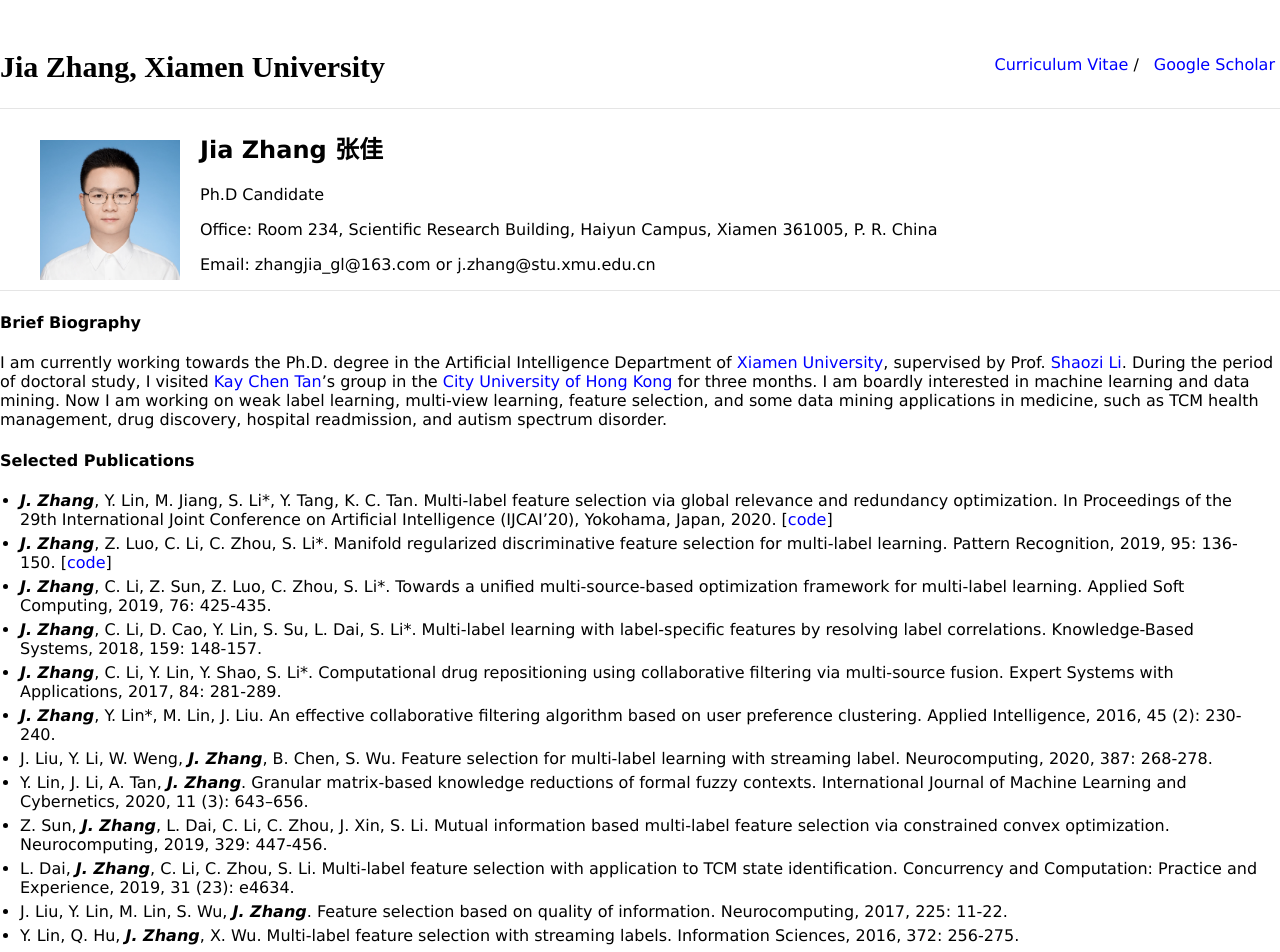
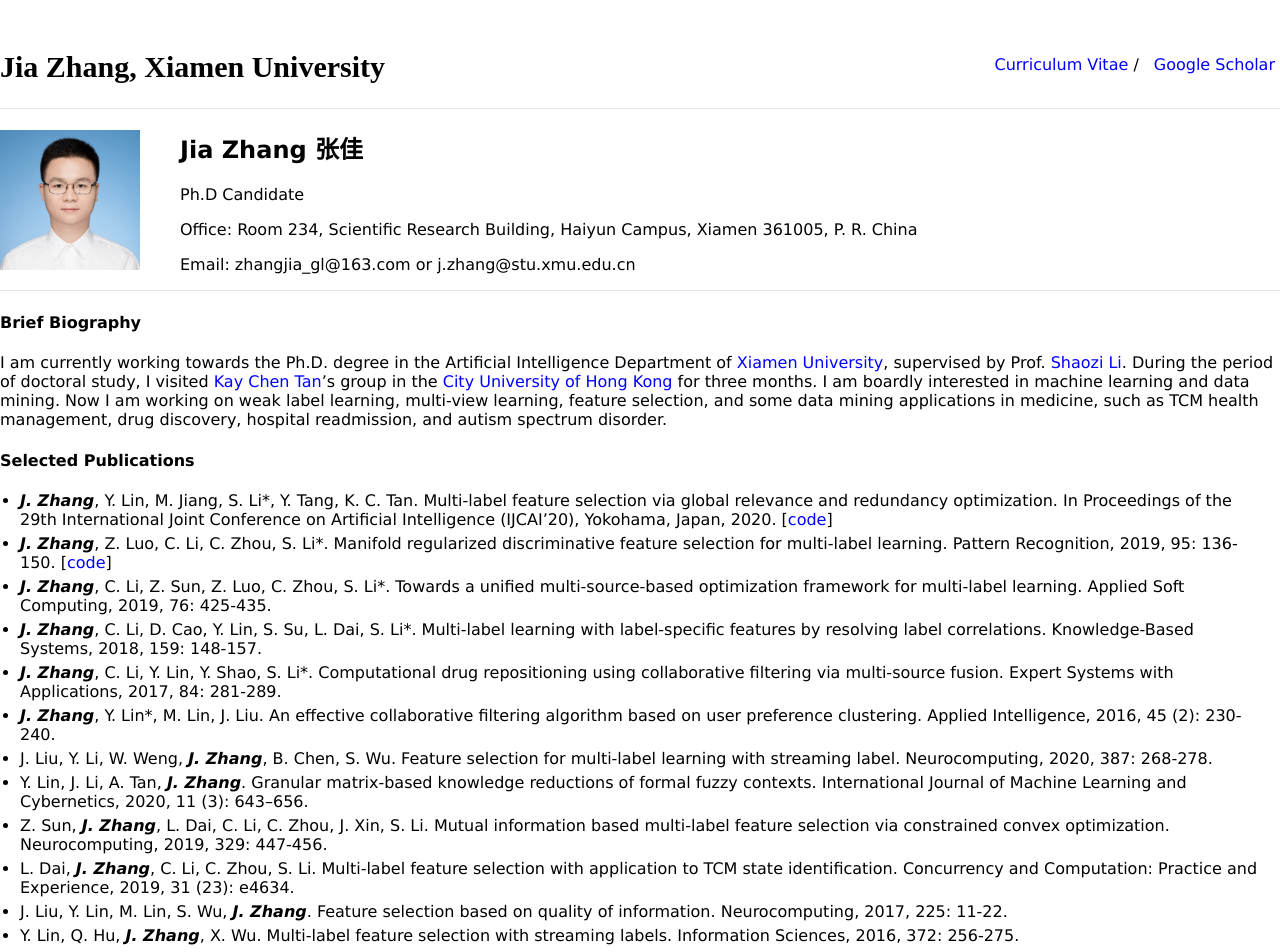
Before and after one commit to jiazhang-ml/jiazhang-ml.github.io, a Jekyll site: the page built from index.md, in a window 1280 px wide. Shown: the top 952 px of the page. Built offline with Jekyll 4.4.1, drawn with Linux system fonts in a browser that asks for light colours.

Commit message:
Update typography.scss

```diff
--- a/_sass/typography.scss
+++ b/_sass/typography.scss
@@ -40,7 +40,7 @@
         height: 140px;
         width: 140px;
         position: relative;
-        margin: 10px 20px 0 40px;
+        margin: 0px 40px 0 0px;
         float: left;
         border-radius: 0%;
         p & {
```
